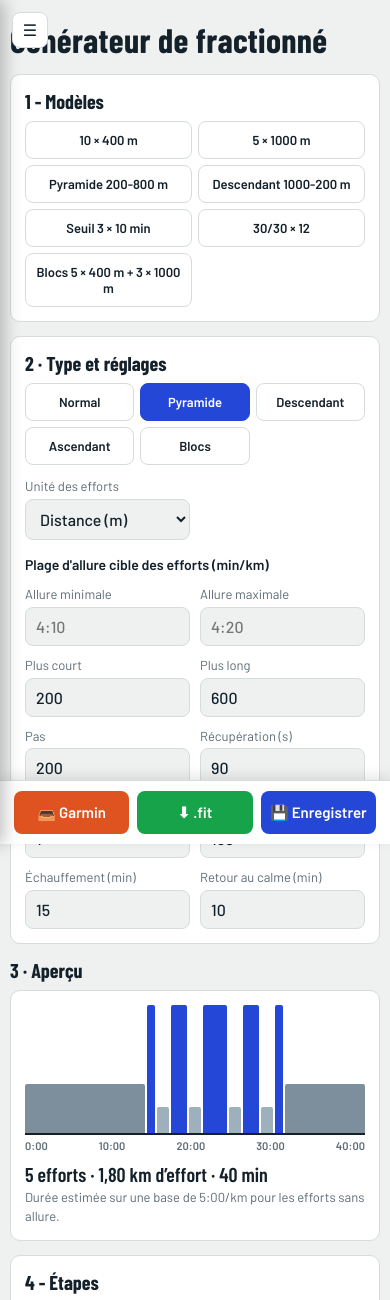
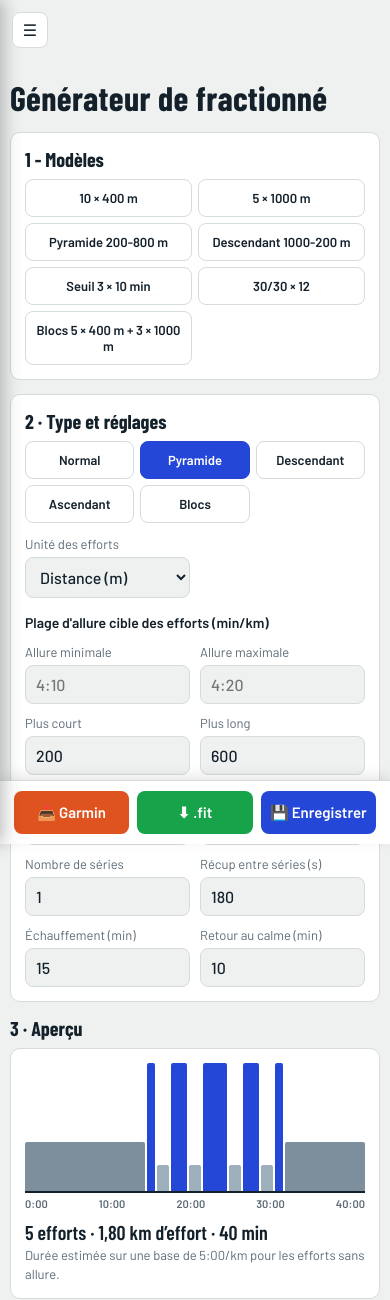
Before and after one commit to tomheuz-101/GenerateurFractionne, a Flask app: page / in a window 390 px wide. Shown: the top 1300 px of the page. Run offline with Flask 3, Linux system fonts and the light colour scheme.

Commit message:
Add mobile padding under the button in style.css
Add padding-top to main for mobile view.

```diff
--- a/static/style.css
+++ b/static/style.css
@@ -191,6 +191,7 @@ details.card[open] summary{margin-bottom:8px}
 
 /* Mobile : drawer coulissant */
 @media(max-width:760px){
+  main{padding-top:58px}          /* ← nouvelle ligne : espace sous le bouton ☰ */
   .sb{width:230px;transform:translateX(-100%);box-shadow:4px 0 16px rgba(0,0,0,.25)}
   body.sb-open .sb{transform:none}
   body.sb-open .sb-overlay{display:block}
```
